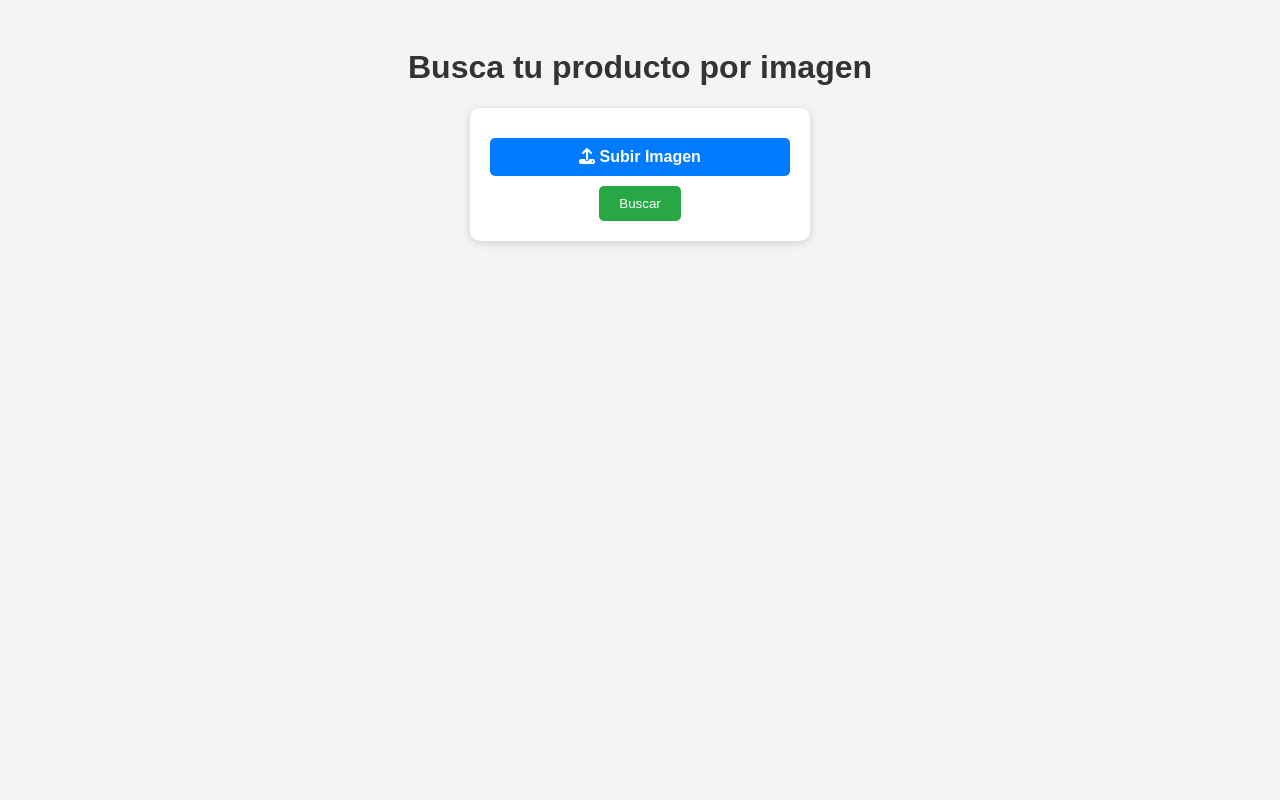
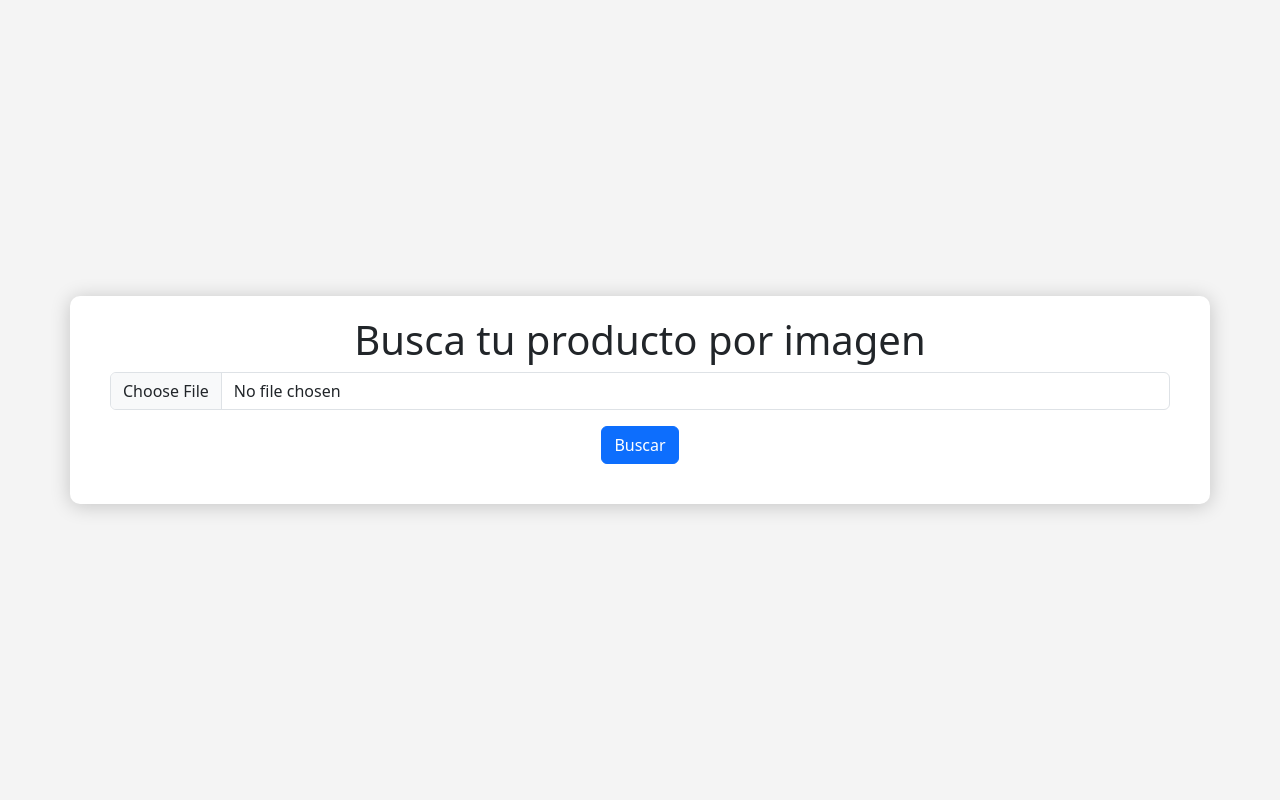
Before and after one commit to m4531/buscador-imagenes, a Flask app: page / in a window 1280 px wide. Run offline with Flask 3, Linux system fonts and the light colour scheme.

Commit message:
Update index.html

```diff
--- a/templates/index.html
+++ b/templates/index.html
@@ -3,131 +3,131 @@
 <head>
     <meta charset="UTF-8">
     <meta name="viewport" content="width=device-width, initial-scale=1.0">
-    <title>Buscador de Imágenes</title>
-    <link rel="stylesheet" href="https://cdnjs.cloudflare.com/ajax/libs/font-awesome/6.4.0/css/all.min.css">
+    <title>Buscador de Productos por Imagen</title>
+    <link rel="stylesheet" href="https://cdn.jsdelivr.net/npm/bootstrap@5.3.0/dist/css/bootstrap.min.css">
     <style>
         body {
-            font-family: Arial, sans-serif;
             background-color: #f4f4f4;
             display: flex;
             flex-direction: column;
             align-items: center;
-            padding: 20px;
+            justify-content: center;
+            min-height: 100vh;
+            margin: 0;
         }
-        h1 {
-            color: #333;
-        }
-        .upload-container {
-            background-color: #fff;
-            padding: 20px;
+        .container {
+            background-color: #ffffff;
+            padding: 20px 40px;
             border-radius: 10px;
-            box-shadow: 0 2px 10px rgba(0, 0, 0, 0.15);
             text-align: center;
-            width: 300px;
-        }
-        .upload-container input[type="file"] {
-            display: none;
-        }
-        .upload-container label {
-            display: block;
-            background-color: #007bff;
-            color: #fff;
-            padding: 10px;
-            margin-top: 10px;
-            border-radius: 5px;
-            cursor: pointer;
-            font-weight: bold;
-        }
-        .upload-container button {
-            background-color: #28a745;
-            color: #fff;
-            padding: 10px 20px;
-            border: none;
-            border-radius: 5px;
-            cursor: pointer;
-            margin-top: 10px;
-        }
-        .upload-container button:hover {
-            background-color: #218838;
+            box-shadow: 0 2px 20px rgba(0,0,0,0.2);
         }
         .results {
             margin-top: 20px;
-            width: 300px;
+            width: 100%;
+            max-width: 500px;
         }
-        .result-item {
-            background-color: #fff;
-            padding: 10px;
-            margin-bottom: 10px;
-            border-radius: 5px;
-            box-shadow: 0 2px 8px rgba(0, 0, 0, 0.15);
+        .product-card {
             display: flex;
             align-items: center;
+            margin-bottom: 15px;
+            background-color: #f9f9f9;
+            border-radius: 8px;
+            padding: 10px;
+            box-shadow: 0 2px 10px rgba(0,0,0,0.1);
         }
-        .result-item img {
-            width: 50px;
-            height: 50px;
-            margin-right: 10px;
+        .product-card img {
+            width: 60px;
+            height: 60px;
+            object-fit: cover;
             border-radius: 5px;
+            margin-right: 15px;
         }
-        .result-item a {
+        .product-card a {
             color: #007bff;
+            font-weight: bold;
             text-decoration: none;
-            font-weight: bold;
         }
-        .result-item a:hover {
+        .product-card a:hover {
             text-decoration: underline;
+        }
+        .preview {
+            margin-top: 15px;
+            max-width: 200px;
+            border-radius: 8px;
+            box-shadow: 0 2px 10px rgba(0,0,0,0.2);
         }
     </style>
 </head>
 <body>
-    <h1>Busca tu producto por imagen</h1>
-    <div class="upload-container">
-        <input type="file" id="file-input" accept=".jpg,.jpeg,.png,.webp">
-        <label for="file-input"><i class="fa fa-upload"></i> Subir Imagen</label>
-        <button onclick="buscarImagen()">Buscar</button>
+    <div class="container">
+        <h1>Busca tu producto por imagen</h1>
+        <form id="uploadForm">
+            <input type="file" id="imagen" accept="image/*" class="form-control mb-3">
+            <img id="preview" class="preview" src="" alt="" style="display:none;">
+            <button type="submit" class="btn btn-primary">Buscar</button>
+        </form>
+        <div id="results" class="results"></div>
     </div>
-    <div class="results" id="results"></div>
+    <script>
+        const form = document.getElementById('uploadForm');
+        const preview = document.getElementById('preview');
+        const results = document.getElementById('results');
+        const imageInput = document.getElementById('imagen');
 
-    <script>
-        function buscarImagen() {
-            const fileInput = document.getElementById("file-input");
-            const resultsContainer = document.getElementById("results");
-            const file = fileInput.files[0];
+        imageInput.addEventListener('change', () => {
+            const file = imageInput.files[0];
+            if (file) {
+                const reader = new FileReader();
+                reader.onload = (e) => {
+                    preview.src = e.target.result;
+                    preview.style.display = 'block';
+                };
+                reader.readAsDataURL(file);
+            }
+        });
+
+        form.addEventListener('submit', async (e) => {
+            e.preventDefault();
+
+            const formData = new FormData();
+            const file = imageInput.files[0];
 
             if (!file) {
                 alert("Por favor, selecciona una imagen.");
                 return;
             }
 
-            const formData = new FormData();
             formData.append("imagen", file);
 
-            fetch("https://buscador-imagenes.onrender.com/buscar", {
-                method: "POST",
-                body: formData
-            })
-            .then(response => response.json())
-            .then(data => {
-                resultsContainer.innerHTML = "";
+            try {
+                const response = await fetch("https://buscador-imagenes.onrender.com/buscar", {
+                    method: "POST",
+                    body: formData
+                });
+
+                const data = await response.json();
+
+                results.innerHTML = "";
+
                 if (data.error) {
-                    resultsContainer.innerHTML = `<p>${data.error}</p>`;
+                    alert(data.error);
                 } else {
-                    data.forEach(item => {
-                        const resultItem = `
-                            <div class="result-item">
-                                <img src="${item.image_url}" alt="${item.nombre}">
-                                <a href="${item.product_url}" target="_blank">${item.nombre}</a>
+                    data.forEach(producto => {
+                        const productCard = `
+                            <div class="product-card">
+                                <img src="${producto.image_url}" alt="${producto.nombre}">
+                                <a href="${producto.product_url}" target="_blank">${producto.nombre}</a>
                             </div>
                         `;
-                        resultsContainer.innerHTML += resultItem;
+                        results.insertAdjacentHTML('beforeend', productCard);
                     });
                 }
-            })
-            .catch(error => {
-                console.error("Error:", error);
-                resultsContainer.innerHTML = `<p>Error al buscar la imagen.</p>`;
-            });
-        }
+            } catch (error) {
+                console.error(error);
+                alert("Hubo un error al procesar tu solicitud.");
+            }
+        });
     </script>
 </body>
 </html>
```
